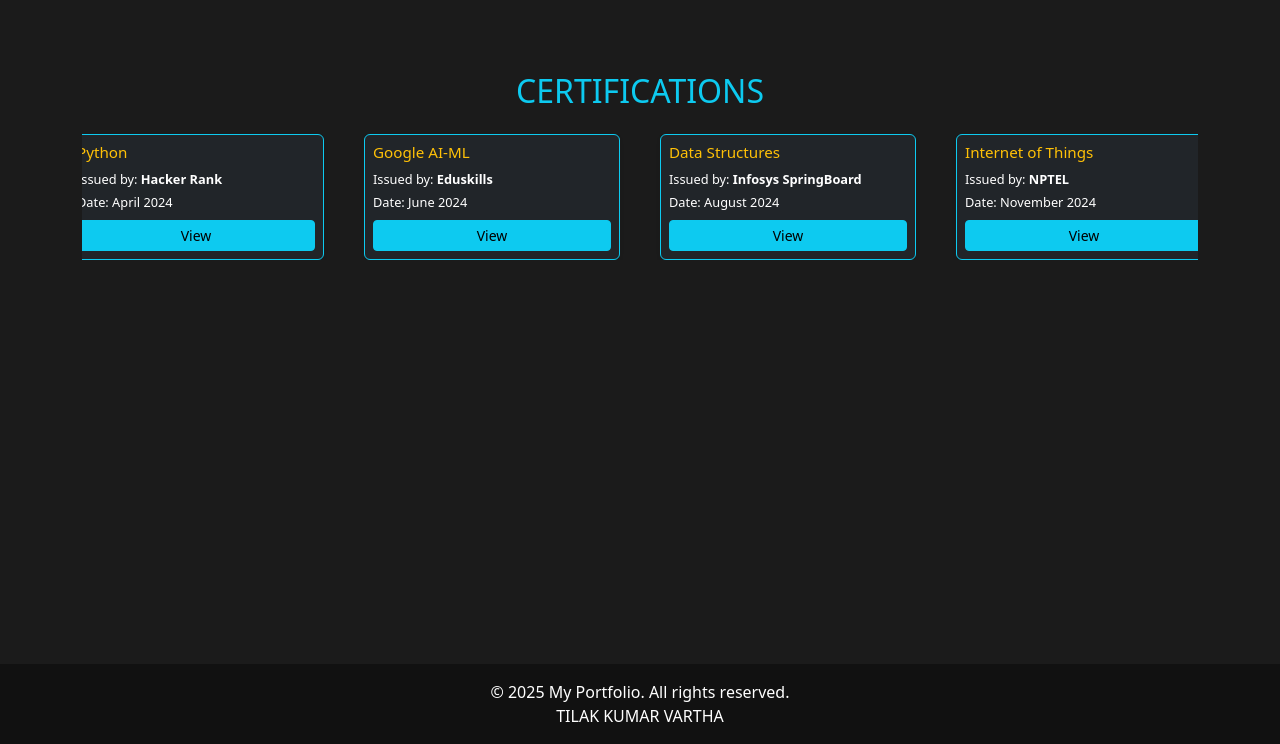
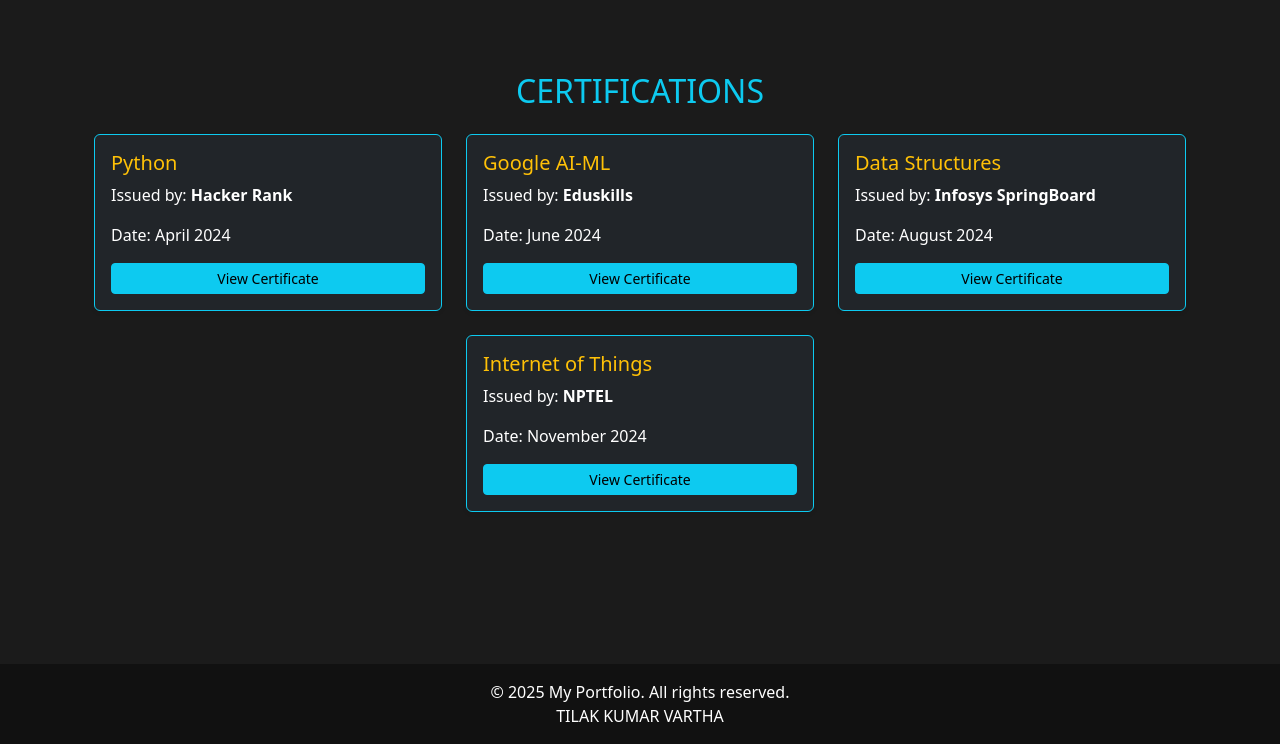
Before and after one commit to tilak-00/TILAK-KUMAR-VARTHA-portfolio, a Django app: page /certifications/ in a window 1280 px wide. Shown: the part 56-800 px from the top of the page. Run offline with Django 4.2, Linux system fonts and the light colour scheme.

Commit message:
Updated certifications section

```diff
--- a/myportfolio/settings.py
+++ b/myportfolio/settings.py
@@ -20,12 +20,12 @@
 # See https://docs.djangoproject.com/en/4.2/howto/deployment/checklist/
 
 # SECURITY WARNING: keep the secret key used in production secret!
-SECRET_KEY = 'django-insecure-&t^$vxcfwsf!4iv%227ct*r7cjs8860r1hvj$q@%cb^$rb0^ca'
+SECRET_KEY = 'Tilak@00'
 
 # SECURITY WARNING: don't run with debug turned on in production!
-DEBUG = True
+DEBUG = False
 
-ALLOWED_HOSTS = ['.onrender.com']
+ALLOWED_HOSTS = ['TILAK KUMAR VARTHA.onrender.com']
 
 
 # Application definition
--- a/portfolio/templates/certifications.html
+++ b/portfolio/templates/certifications.html
@@ -3,52 +3,53 @@
 {% block content %}
 <div class="container mt-5">
   <h2 class="text-center text-info mb-4">CERTIFICATIONS</h2>
-  <div class="row justify-content-center flex-nowrap overflow-auto">
 
-    <!-- Certification 1 -->
-    <div class="col-auto">
-      <div class="card bg-dark text-white border-info shadow-sm mx-2" style="width: 16rem; font-size: 0.8rem;">
-        <div class="card-body p-2">
-          <h6 class="card-title text-warning mb-2" style="font-size: 0.95rem;">Python</h6>
-          <p class="card-text mb-1">Issued by: <strong>Hacker Rank</strong></p>
-          <p class="card-text mb-2">Date: April 2024</p>
-          <a href="https://www.hackerrank.com/certificates/c85bc605aee2" target="_blank" class="btn btn-sm btn-info w-100">View</a>
+  <div class="row justify-content-center gy-4">
+
+    <!-- Certificate 1 -->
+    <div class="col-md-6 col-lg-4">
+      <div class="card bg-dark text-white border-info shadow-sm">
+        <div class="card-body">
+          <h5 class="card-title text-warning">Python</h5>
+          <p class="card-text">Issued by: <strong>Hacker Rank</strong></p>
+          <p class="card-text">Date: April 2024</p>
+          <a href="https://www.hackerrank.com/certificates/c85bc605aee2" target="_blank" class="btn btn-sm btn-info w-100">View Certificate</a>
         </div>
       </div>
     </div>
 
-    <!-- Certification 2 -->
-    <div class="col-auto">
-      <div class="card bg-dark text-white border-info shadow-sm mx-2" style="width: 16rem; font-size: 0.8rem;">
-        <div class="card-body p-2">
-          <h6 class="card-title text-warning mb-2" style="font-size: 0.95rem;">Google AI-ML</h6>
-          <p class="card-text mb-1">Issued by: <strong>Eduskills</strong></p>
-          <p class="card-text mb-2">Date: June 2024</p>
-          <a href="https://drive.google.com/file/d/1JTmbrexpCx6RS9B_s7WtXFA3MMgorfo2/view?usp=drive_link" target="_blank" class="btn btn-sm btn-info w-100">View</a>
+    <!-- Certificate 2 -->
+    <div class="col-md-6 col-lg-4">
+      <div class="card bg-dark text-white border-info shadow-sm">
+        <div class="card-body">
+          <h5 class="card-title text-warning">Google AI-ML</h5>
+          <p class="card-text">Issued by: <strong>Eduskills</strong></p>
+          <p class="card-text">Date: June 2024</p>
+          <a href="https://drive.google.com/file/d/1JTmbrexpCx6RS9B_s7WtXFA3MMgorfo2/view?usp=drive_link" target="_blank" class="btn btn-sm btn-info w-100">View Certificate</a>
         </div>
       </div>
     </div>
 
-    <!-- Certification 3 -->
-    <div class="col-auto">
-      <div class="card bg-dark text-white border-info shadow-sm mx-2" style="width: 16rem; font-size: 0.8rem;">
-        <div class="card-body p-2">
-          <h6 class="card-title text-warning mb-2" style="font-size: 0.95rem;">Data Structures</h6>
-          <p class="card-text mb-1">Issued by: <strong>Infosys SpringBoard</strong></p>
-          <p class="card-text mb-2">Date: August 2024</p>
-          <a href="https://drive.google.com/file/d/18bz2Cu42n0duuGt3XX1L-qiQ2D9xgOW_/view?usp=drive_link" target="_blank" class="btn btn-sm btn-info w-100">View</a>
+    <!-- Certificate 3 -->
+    <div class="col-md-6 col-lg-4">
+      <div class="card bg-dark text-white border-info shadow-sm">
+        <div class="card-body">
+          <h5 class="card-title text-warning">Data Structures</h5>
+          <p class="card-text">Issued by: <strong>Infosys SpringBoard</strong></p>
+          <p class="card-text">Date: August 2024</p>
+          <a href="https://drive.google.com/file/d/18bz2Cu42n0duuGt3XX1L-qiQ2D9xgOW_/view?usp=drive_link" target="_blank" class="btn btn-sm btn-info w-100">View Certificate</a>
         </div>
       </div>
     </div>
 
-    <!-- Certification 4 -->
-    <div class="col-auto">
-      <div class="card bg-dark text-white border-info shadow-sm mx-2" style="width: 16rem; font-size: 0.8rem;">
-        <div class="card-body p-2">
-          <h6 class="card-title text-warning mb-2" style="font-size: 0.95rem;">Internet of Things</h6>
-          <p class="card-text mb-1">Issued by: <strong>NPTEL</strong></p>
-          <p class="card-text mb-2">Date: November 2024</p>
-          <a href="https://drive.google.com/file/d/1TSFASiok3w3KikldPS3uuJiagBBcnYm1/view?usp=drive_link" target="_blank" class="btn btn-sm btn-info w-100">View</a>
+    <!-- Certificate 4 -->
+    <div class="col-md-6 col-lg-4">
+      <div class="card bg-dark text-white border-info shadow-sm">
+        <div class="card-body">
+          <h5 class="card-title text-warning">Internet of Things</h5>
+          <p class="card-text">Issued by: <strong>NPTEL</strong></p>
+          <p class="card-text">Date: November 2024</p>
+          <a href="https://drive.google.com/file/d/1TSFASiok3w3KikldPS3uuJiagBBcnYm1/view?usp=drive_link" target="_blank" class="btn btn-sm btn-info w-100">View Certificate</a>
         </div>
       </div>
     </div>
```
